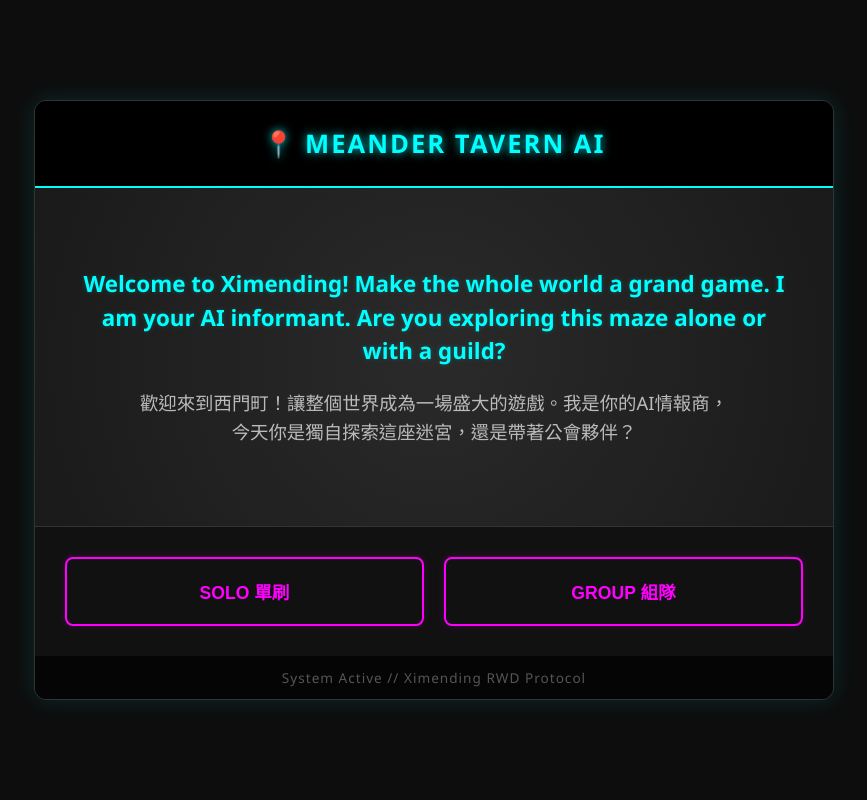
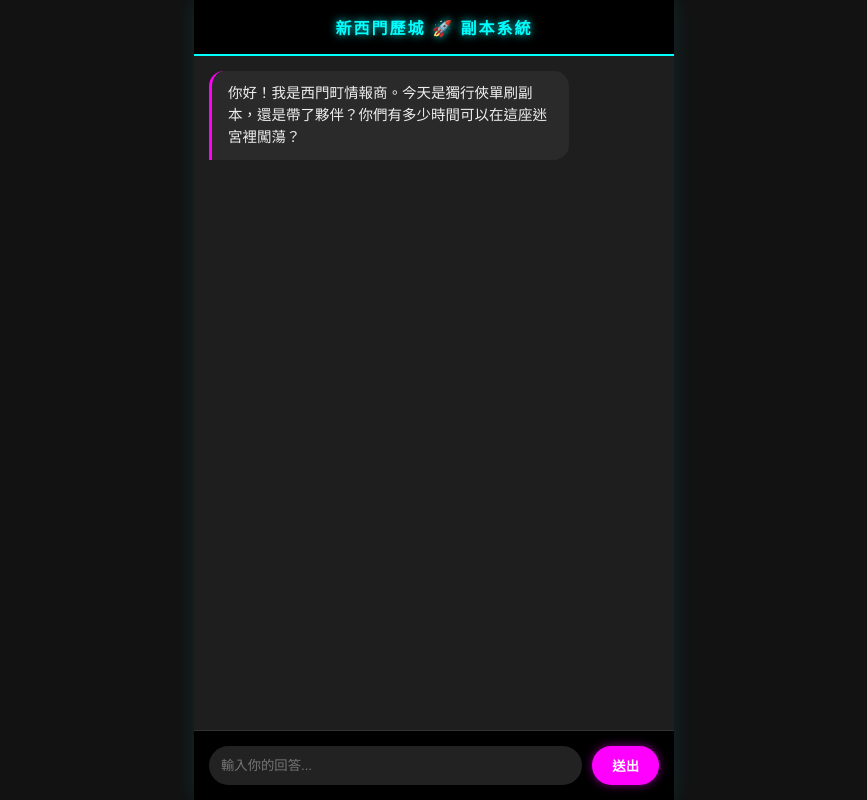
Before and after one commit to rightwomlvs/ximen, a plain HTML site: page index.html in a window 1280 px wide. Shown: the whole page, without its empty margins (206-1073 px from the left). Drawn offline with Linux system fonts and the light colour scheme.

Commit message:
更新 index.html via EZPage

```diff
--- a/index.html
+++ b/index.html
@@ -3,294 +3,304 @@
 <head>
     <meta charset="UTF-8">
     <meta name="viewport" content="width=device-width, initial-scale=1.0">
-    <title>西門町 AI 情報商對話系統</title>
+    <title>西門町副本生成器</title>
     <style>
-        /* 基礎重置與變數設定 */
+        /* 基礎設定與西門町霓虹街頭風格 */
         * { box-sizing: border-box; }
-        :root {
-            --bg-dark: #0d0d0d;
-            --container-bg: #1a1a1a;
-            --neon-cyan: #0ff;
-            --neon-magenta: #f0f;
-            --neon-green: #0f0;
-            --text-main: #e0e0e0;
-            --text-muted: #bbb;
+        body {
+            font-family: 'Microsoft JhengHei', sans-serif;
+            background-color: #121212;
+            color: #ffffff;
+            margin: 0;
+            padding: 0;
+            display: flex;
+            justify-content: center;
+            min-height: 100vh;
+        }
+        #app {
+            width: 100%;
+            max-width: 480px;
+            background: #1e1e1e;
+            height: 100vh;
+            display: flex;
+            flex-direction: column;
+            box-shadow: 0 0 20px rgba(0,255,255,0.1);
+        }
+        .header {
+            background: #000;
+            padding: 15px;
+            text-align: center;
+            border-bottom: 2px solid #0ff;
+            font-weight: bold;
+            letter-spacing: 2px;
+            color: #0ff;
+            text-shadow: 0 0 8px rgba(0,255,255,0.8);
         }
 
-        body {
-            font-family: 'Microsoft JhengHei', 'Segoe UI', Tahoma, Geneva, Verdana, sans-serif;
-            background-color: var(--bg-dark);
-            color: var(--text-main);
-            margin: 0;
-            padding: clamp(10px, 3vw, 20px); /* 外距隨螢幕微調 */
+        /* 聊天室介面 */
+        #chat-view {
+            flex: 1;
             display: flex;
-            justify-content: center;
-            align-items: center;
-            min-height: 100vh;
-            min-height: 100dvh; /* 解決行動裝置瀏覽器上下選單問題 */
+            flex-direction: column;
+            overflow: hidden;
+        }
+        .chat-container {
+            flex: 1;
+            padding: 15px;
+            overflow-y: auto;
+            display: flex;
+            flex-direction: column;
+            gap: 15px;
+        }
+        .message {
+            max-width: 80%;
+            padding: 12px 16px;
+            border-radius: 15px;
+            font-size: 14.5px;
+            line-height: 1.5;
+            animation: fadeIn 0.3s ease;
+        }
+        @keyframes fadeIn { from { opacity: 0; transform: translateY(10px); } to { opacity: 1; transform: translateY(0); } }
+
+        .bot {
+            background: #2a2a2a;
+            color: #eee;
+            align-self: flex-start;
+            border-bottom-left-radius: 0;
+            border-left: 3px solid #f0f;
+        }
+        .user {
+            background: #0ff;
+            color: #000;
+            align-self: flex-end;
+            border-bottom-right-radius: 0;
+            font-weight: bold;
+        }
+        .input-area {
+            display: flex;
+            padding: 15px;
+            background: #000;
+            border-top: 1px solid #333;
+        }
+        .input-area input {
+            flex: 1;
+            padding: 12px;
+            border: none;
+            border-radius: 20px;
+            background: #222;
+            color: #fff;
+            outline: none;
+        }
+        .input-area button {
+            margin-left: 10px;
+            padding: 10px 20px;
+            background: #f0f;
+            color: #fff;
+            border: none;
+            border-radius: 20px;
+            font-weight: bold;
+            cursor: pointer;
+            box-shadow: 0 0 10px rgba(255,0,255,0.5);
         }
 
-        #game-container {
+        /* 賓果卡介面 */
+        #bingo-view {
+            display: none;
+            padding: 15px;
+            flex: 1;
+            overflow-y: auto;
+            flex-direction: column;
+            align-items: center;
+        }
+        .grid {
+            display: grid;
+            grid-template-columns: repeat(5, 1fr);
+            gap: 6px;
             width: 100%;
-            max-width: 800px; /* 放寬筆電版的最大寬度 */
-            background: var(--container-bg);
-            min-height: max(75vh, 500px);
-            display: flex;
-            flex-direction: column;
-            border: 1px solid #333;
-            box-shadow: 0 0 25px rgba(0, 255, 255, 0.12);
-            border-radius: 12px;
-            overflow: hidden;
+            margin-top: 10px;
         }
-
-        /* 標題區塊 */
-        .header {
-            background: #000;
-            padding: clamp(15px, 3vw, 25px);
+        .cell {
+            background: #2a2a2a;
+            border: 1px solid #444;
+            border-radius: 8px;
+            padding: 6px;
             text-align: center;
-            border-bottom: 2px solid var(--neon-cyan);
-            font-weight: bold;
-            font-size: clamp(1.2rem, 3vw, 1.6rem); /* 流體字體大小 */
-            letter-spacing: 2px;
-            color: var(--neon-cyan);
-            text-shadow: 0 0 10px rgba(0, 255, 255, 0.8);
-        }
-
-        /* 故事文字區塊 */
-        .story-area {
-            flex: 1;
-            padding: clamp(25px, 5vw, 50px) clamp(20px, 4vw, 40px);
             display: flex;
             flex-direction: column;
             justify-content: center;
             align-items: center;
-            text-align: center;
-            background: radial-gradient(circle at center, #2a2a2a 0%, #1a1a1a 100%);
+            aspect-ratio: 1 / 1;
+            cursor: pointer;
+            transition: all 0.2s;
+            position: relative;
         }
+        .cell:active { transform: scale(0.95); }
+        .cell span.type { font-size: 10px; opacity: 0.8; margin-bottom: 4px; display: block; }
+        .cell span.task { font-size: 11px; font-weight: bold; line-height: 1.2; word-break: break-word; }
 
-        .story-en {
-            font-size: clamp(1.1rem, 2.5vw, 1.4rem);
-            color: var(--neon-cyan);
-            margin-bottom: clamp(15px, 3vw, 20px);
-            font-weight: bold;
-            line-height: 1.5;
-            text-shadow: 0 0 5px rgba(0, 255, 255, 0.2);
+        /* 屬性顏色設定 */
+        .type-location { border-top: 3px solid #0ff; color: #0ff; }
+        .type-random { border-top: 3px solid #f0f; color: #f0f; }
+        .type-recommend { border-top: 3px solid #ff0; color: #ff0; }
+        .type-explore { border-top: 3px solid #0f0; color: #0f0; }
+
+        .cell.center { border: 2px solid #fff; background: #333; color: #fff;}
+        .cell.completed { background: rgba(0, 255, 255, 0.2); border-color: #0ff; }
+        .cell.completed::after {
+            content: '✔';
+            position: absolute;
+            font-size: 30px;
+            color: rgba(0, 255, 255, 0.6);
+            z-index: 0;
         }
-
-        .story-zh {
-            font-size: clamp(1rem, 2vw, 1.15rem);
-            color: var(--text-muted);
-            line-height: 1.6;
-            max-width: 600px; /* 避免寬螢幕文字過長難以閱讀 */
-        }
-
-        /* 響應式選項按鈕區塊 */
-        .options-area {
-            padding: clamp(20px, 4vw, 30px);
-            background: #111;
-            display: grid;
-            /* 手機單欄，平板/筆電空間夠大自動變為雙欄並排 */
-            grid-template-columns: repeat(auto-fit, minmax(240px, 1fr));
-            gap: clamp(12px, 2.5vw, 20px);
-            border-top: 1px solid #333;
-        }
-
-        .btn-option {
-            background: transparent;
-            color: var(--neon-magenta);
-            border: 2px solid var(--neon-magenta);
-            padding: clamp(15px, 3vw, 20px);
-            border-radius: 8px;
-            font-size: clamp(1rem, 2vw, 1.1rem);
-            font-weight: bold;
-            cursor: pointer;
-            transition: all 0.3s ease;
-            text-transform: uppercase;
-            box-shadow: 0 0 8px rgba(255, 0, 255, 0.15);
-            min-height: 56px; /* 確保觸控點擊範圍符合易用性標準 */
-            display: flex;
-            justify-content: center;
-            align-items: center;
-            text-align: center;
-        }
-
-        .btn-option:hover {
-            background: var(--neon-magenta);
-            color: #000;
-            box-shadow: 0 0 15px rgba(255, 0, 255, 0.7);
-            transform: translateY(-2px); /* 懸浮回饋感 */
-        }
+        .cell span { position: relative; z-index: 1; }
 
         .btn-restart {
-            border-color: var(--neon-green);
-            color: var(--neon-green);
-            box-shadow: 0 0 8px rgba(0, 255, 0, 0.15);
-            grid-column: 1 / -1; /* 重新開始按鈕強制跨滿整列 */
-            max-width: 400px;
-            margin: 0 auto;
-            width: 100%;
-        }
-
-        .btn-restart:hover {
-            background: var(--neon-green);
-            color: #000;
-            box-shadow: 0 0 15px rgba(0, 255, 0, 0.7);
-        }
-
-        /* 狀態列 */
-        .status-bar {
-            text-align: center;
-            padding: 12px;
-            font-size: 0.85rem;
-            color: #555;
-            background: #050505;
-            letter-spacing: 1px;
+            margin-top: 20px;
+            padding: 12px 24px;
+            background: transparent;
+            color: #0ff;
+            border: 1px solid #0ff;
+            border-radius: 20px;
+            cursor: pointer;
+            font-weight: bold;
         }
     </style>
 </head>
 <body>
 
-<div id="game-container">
-    <div class="header">📍 MEANDER TAVERN AI</div>
+<div id="app">
+    <div class="header">新西門歷城 🚀 副本系統</div>
 
-    <div class="story-area">
-        <div class="story-en" id="text-en">Loading...</div>
-        <div class="story-zh" id="text-zh">載入中...</div>
+    <div id="chat-view">
+        <div class="chat-container" id="chat-box">
+            </div>
+        <div class="input-area">
+            <input type="text" id="user-input" placeholder="輸入你的回答..." autocomplete="off">
+            <button onclick="sendMessage()">送出</button>
+        </div>
     </div>
 
-    <div class="options-area" id="options-container">
-        </div>
-
-    <div class="status-bar">System Active // Ximending RWD Protocol</div>
+    <div id="bingo-view">
+        <h3 style="color: #fff; margin: 0 0 10px 0; text-align: center;">你的專屬 5x5 任務卡</h3>
+        <p style="font-size: 12px; color: #aaa; text-align: center; margin-bottom: 15px;">點擊任務格即可模擬「蓋章驗證」</p>
+        <div class="grid" id="bingo-grid">
+            </div>
+        <button class="btn-restart" onclick="location.reload()">重新生成新副本</button>
+    </div>
 </div>
 
 <script>
-    // 遊戲劇本資料庫 (JSON 格式)
-    const storyData = {
-        "Start": {
-            en: "Welcome to Ximending! Make the whole world a grand game. I am your AI informant. Are you exploring this maze alone or with a guild?",
-            zh: "歡迎來到西門町！讓整個世界成為一場盛大的遊戲。我是你的AI情報商，今天你是獨自探索這座迷宮，還是帶著公會夥伴？",
-            options: [
-                { text: "Solo 單刷", target: "Path_Solo" },
-                { text: "Group 組隊", target: "Path_Group" }
-            ]
-        },
-        "Path_Solo": {
-            en: "A lone wolf! You can move fast and quiet. How much time do you have for this mission? A quick 1-hour rush, or a 3-hour deep dive?",
-            zh: "一匹孤狼！你能移動得迅速且安靜。你這次任務有多少時間？1小時的快速突擊，還是3小時的深度潛入？",
-            options: [
-                { text: "1 Hour 快速突擊", target: "Budget_Fast" },
-                { text: "3 Hours 深度潛入", target: "Budget_Slow" }
-            ]
-        },
-        "Path_Group": {
-            en: "A guild adventure! Teamwork is your best weapon. How much time does your team have? A quick 1-hour rush, or a 3-hour deep dive?",
-            zh: "公會大冒險！團隊合作是你們最好的武器。隊伍有多少時間？1小時的快速突擊，還是3小時的深度潛入？",
-            options: [
-                { text: "1 Hour 快速突擊", target: "Budget_Fast" },
-                { text: "3 Hours 深度潛入", target: "Budget_Slow" }
-            ]
-        },
-        "Budget_Fast": {
-            en: "Time is ticking! We need to move fast. What about your budget? Are we surviving on cheap street food, or do we have coins for a nice cafe?",
-            zh: "時間緊迫！我們得加快腳步。你的預算如何？是要靠便宜的街邊小吃生存，還是有金幣去間好咖啡廳？",
-            options: [
-                { text: "Low Budget 街頭生存", target: "Theme_Street" },
-                { text: "High Budget 準備揮霍", target: "Theme_Cafe" }
-            ]
-        },
-        "Budget_Slow": {
-            en: "We have plenty of time to explore every corner. Now, what about your budget? Are you saving money, or are you ready to spend your coins?",
-            zh: "我們有充足的時間探索每個角落。那麼預算呢？是在省錢，還是準備大花一筆金幣？",
-            options: [
-                { text: "Low Budget 街頭生存", target: "Theme_Street" },
-                { text: "High Budget 準備揮霍", target: "Theme_Cafe" }
-            ]
-        },
-        "Theme_Street": {
-            en: "Street smarts it is! Final question: Do you want to uncover the secrets of old History, or dive into the wild youth Subculture?",
-            zh: "靠街頭智慧生存！最後一個問題：你想揭開古老歷史的秘密，還是潛入狂野的青年次文化？",
-            options: [
-                { text: "History 歷史遺跡", target: "End_Street_History" },
-                { text: "Subculture 街頭次文化", target: "End_Street_Sub" }
-            ]
-        },
-        "Theme_Cafe": {
-            en: "Nice! You have enough resources. Final question: Do you prefer the elegant vibe of old History, or the energetic pulse of youth Subculture?",
-            zh: "太棒了！你的資源充足。最後一個問題：你喜歡古老歷史的優雅氛圍，還是青年次文化的活力脈動？",
-            options: [
-                { text: "History 歷史遺跡", target: "End_Cafe_History" },
-                { text: "Subculture 街頭次文化", target: "End_Cafe_Sub" }
-            ]
-        },
-        "End_Street_History": {
-            en: "Data processed! Here is your 5x5 Bingo Card: [The Boundary of Time]. Find the old marks at Ximen Station and meet me at MEANDER Taipei!",
-            zh: "資料處理完畢！這是你的5x5副本：【時光邊界】。在西門站尋找舊日標記，最後在 MEANDER Taipei 見！",
-            options: [
-                { text: "Restart 重新開始", target: "Start", isRestart: true }
-            ]
-        },
-        "End_Street_Sub": {
-            en: "Data processed! Here is your 5x5 Bingo Card: [The Wild Streets]. Hunt for graffiti tags in America Street and claim your reward at MEANDER Taipei!",
-            zh: "資料處理完畢！這是你的5x5副本：【野生街頭】。在美國街狩獵塗鴉標籤，最後回 MEANDER Taipei 領取獎勵！",
-            options: [
-                { text: "Restart 重新開始", target: "Start", isRestart: true }
-            ]
-        },
-        "End_Cafe_History": {
-            en: "Data processed! Here is your 5x5 Bingo Card: [Taste of the Decades]. Enjoy vintage cafes, explore the Red House, and celebrate at MEANDER Taipei!",
-            zh: "資料處理完畢！這是你的5x5副本：【歲月尋味】。享受復古咖啡廳，探索紅樓，最後在 MEANDER Taipei 慶祝吧！",
-            options: [
-                { text: "Restart 重新開始", target: "Start", isRestart: true }
-            ]
-        },
-        "End_Cafe_Sub": {
-            en: "Data processed! Here is your 5x5 Bingo Card: [Neon & Beats]. Buy trendy gear, watch street dancers, and gather your guild at MEANDER Taipei!",
-            zh: "資料處理完畢！這是你的5x5副本：【霓虹與節拍】。買些潮流裝備，觀賞街舞，最後在 MEANDER Taipei 集合吧！",
-            options: [
-                { text: "Restart 重新開始", target: "Start", isRestart: true }
-            ]
-        }
+    // 預設的 AI 情報商對話腳本
+    const botScript = [
+        "你好！我是西門町情報商。今天是獨行俠單刷副本，還是帶了夥伴？你們有多少時間可以在這座迷宮裡闖蕩？",
+        "要在這街頭生存，得先摸摸口袋。你們今天的探險預算是多少？",
+        "最後，你們想在這個時代『看見』什麼？是歷史建築留下的舊時光、街頭塗鴉的狂放叛逆，還是隱藏巷弄的獨立創作者？",
+        "情報收集完畢！正在根據你們的條件，為你們生成專屬的西門町 5x5 探索副本..."
+    ];
+    let step = 0;
+    const chatBox = document.getElementById('chat-box');
+    const userInput = document.getElementById('user-input');
+
+    // 初始化第一句話
+    window.onload = () => {
+        appendMessage('bot', botScript[step]);
+        userInput.addEventListener("keypress", function(event) {
+            if (event.key === "Enter") sendMessage();
+        });
     };
 
-    // 渲染遊戲節點的函數
-    function renderNode(nodeId) {
-        const node = storyData[nodeId];
-        if (!node) return;
-
-        // 更新文字並加入淡入動畫效果
-        const enEl = document.getElementById("text-en");
-        const zhEl = document.getElementById("text-zh");
-
-        enEl.style.opacity = '0';
-        zhEl.style.opacity = '0';
-
-        setTimeout(() => {
-            enEl.innerText = node.en;
-            zhEl.innerText = node.zh;
-            enEl.style.transition = 'opacity 0.4s ease';
-            zhEl.style.transition = 'opacity 0.4s ease';
-            enEl.style.opacity = '1';
-            zhEl.style.opacity = '1';
-        }, 150);
-
-        // 清空並更新按鈕
-        const optionsContainer = document.getElementById("options-container");
-        optionsContainer.innerHTML = "";
-
-        node.options.forEach(opt => {
-            const btn = document.createElement("button");
-            btn.className = opt.isRestart ? "btn-option btn-restart" : "btn-option";
-            btn.innerText = opt.text;
-            btn.onclick = () => renderNode(opt.target);
-            optionsContainer.appendChild(btn);
-        });
+    function appendMessage(sender, text) {
+        const msgDiv = document.createElement('div');
+        msgDiv.className = `message ${sender}`;
+        msgDiv.innerText = text;
+        chatBox.appendChild(msgDiv);
+        chatBox.scrollTop = chatBox.scrollHeight;
     }
 
-    // 遊戲啟動
-    window.onload = () => {
-        renderNode("Start");
-    };
+    function sendMessage() {
+        const text = userInput.value.trim();
+        if (!text) return;
+
+        appendMessage('user', text);
+        userInput.value = '';
+        step++;
+
+        if (step < botScript.length) {
+            // 模擬 AI 思考時間
+            setTimeout(() => {
+                appendMessage('bot', botScript[step]);
+                if (step === botScript.length - 1) {
+                    // 結束對話，切換到賓果卡
+                    setTimeout(generateBingo, 2000);
+                }
+            }, 800);
+        }
+    }
+
+    // 生成西門町賓果卡
+    function generateBingo() {
+        document.getElementById('chat-view').style.display = 'none';
+        document.getElementById('bingo-view').style.display = 'flex';
+
+        const grid = document.getElementById('bingo-grid');
+
+        // 模擬 AI 生成的 24 個西門町任務 (扣除正中央)
+        const tasks = [
+            { type: 'type-location', label: '指定地點', task: '武昌電影街' },
+            { type: 'type-random', label: '抽籤任務', task: '模仿海報主角拍照' },
+            { type: 'type-recommend', label: '在地推薦', task: '蜂大咖啡買核桃酥' },
+            { type: 'type-explore', label: '自由探索', task: '找尋巷弄數字塗鴉' },
+            { type: 'type-location', label: '指定地點', task: '美國街(昆明街96巷)' },
+            { type: 'type-explore', label: '自由探索', task: '找尋街頭藝人表演' },
+            { type: 'type-random', label: '抽籤任務', task: '與陌生人交換名片' },
+            { type: 'type-location', label: '指定地點', task: '西門紅樓八角樓' },
+            { type: 'type-recommend', label: '在地推薦', task: '萬年大樓老鐘錶行' },
+            { type: 'type-explore', label: '自由探索', task: '找尋日治時期遺跡' },
+            { type: 'type-random', label: '抽籤任務', task: '喝一杯苦茶或楊桃冰' },
+            { type: 'type-location', label: '指定地點', task: '西本願寺鐘樓' },
+            { type: 'type-recommend', label: '在地推薦', task: '老牌黃燉肉飯' },
+            { type: 'type-explore', label: '自由探索', task: '花50元內夾娃娃' },
+            { type: 'type-random', label: '抽籤任務', task: '大聲朗讀電影標語' },
+            { type: 'type-location', label: '指定地點', task: '臺北市電影主題公園' },
+            { type: 'type-recommend', label: '在地推薦', task: '特色古著店試穿' },
+            { type: 'type-explore', label: '自由探索', task: '尋找有動物的招牌' },
+            { type: 'type-random', label: '抽籤任務', task: '拍一張滑板磨痕照' },
+            { type: 'type-location', label: '指定地點', task: '西門捷運站六號出口' },
+            { type: 'type-recommend', label: '在地推薦', task: '某間二樓的獨立書店' },
+            { type: 'type-explore', label: '自由探索', task: '找尋西門舊址標記' },
+            { type: 'type-random', label: '抽籤任務', task: '觀察路人並記錄穿搭' },
+            { type: 'type-location', label: '指定地點', task: '西門誠品(前今日百貨)' }
+        ];
+
+        // 將陣列隨機打亂 (Fisher-Yates Shuffle)
+        for (let i = tasks.length - 1; i > 0; i--) {
+            const j = Math.floor(Math.random() * (i + 1));
+            [tasks[i], tasks[j]] = [tasks[j], tasks[i]];
+        }
+
+        // 渲染 25 格
+        let taskIndex = 0;
+        for (let i = 0; i < 25; i++) {
+            const cell = document.createElement('div');
+
+            // 正中央設定為起終點
+            if (i === 12) {
+                cell.className = 'cell center';
+                cell.innerHTML = '<span class="type">起點/終點</span><span class="task">CollaPlay<br>(武昌街老宅)</span>';
+            } else {
+                const item = tasks[taskIndex++];
+                cell.className = `cell ${item.type}`;
+                cell.innerHTML = `<span class="type">${item.label}</span><span class="task">${item.task}</span>`;
+
+                // 點擊模擬蓋章效果
+                cell.onclick = function() {
+                    this.classList.toggle('completed');
+                };
+            }
+            grid.appendChild(cell);
+        }
+    }
 </script>
 </body>
 </html>
```
